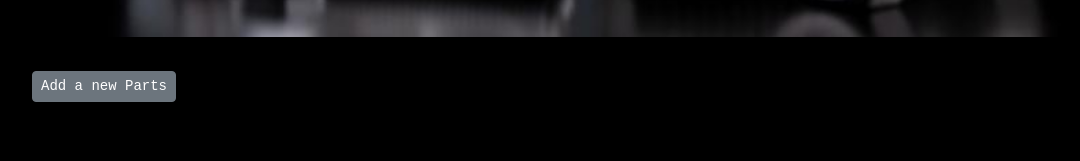
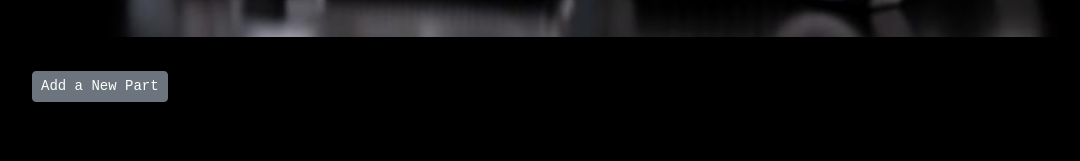
Before and after one commit to mdonegan91/BoyBoyBuilds-Inventory, a React (Create React App) app: page / in a window 1280 px wide. Shown: the part 129-290 px from the top of the page, without its empty margins (50-1130 px from the left). Built offline with nearby package versions, Linux system fonts and the light colour scheme; a web font is replaced by a local one.

Commit message:
edit add new parts button

```diff
--- a/src/components/PartsControl.js
+++ b/src/components/PartsControl.js
@@ -142,7 +142,7 @@ class PartsControl extends React.Component {
           partsList={this.state.mainPartsList}
           onPartsSelection={this.handleUpdatingSelectedParts}
         />
-      buttonText = "Add a new Parts";
+      buttonText = "Add a New Part";
     }
 
     return (
```
Also changed, not shown: diagram 2.png (added).
